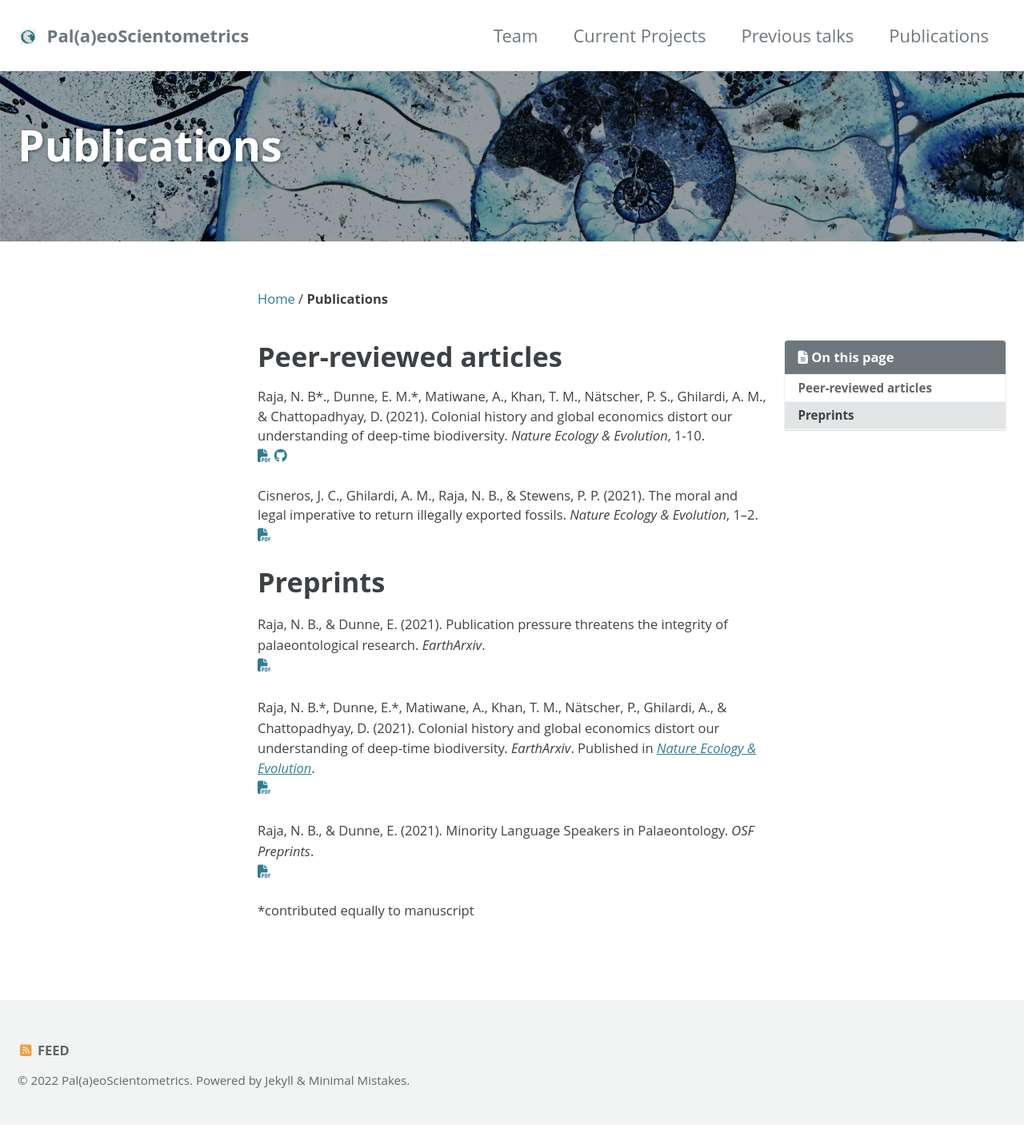
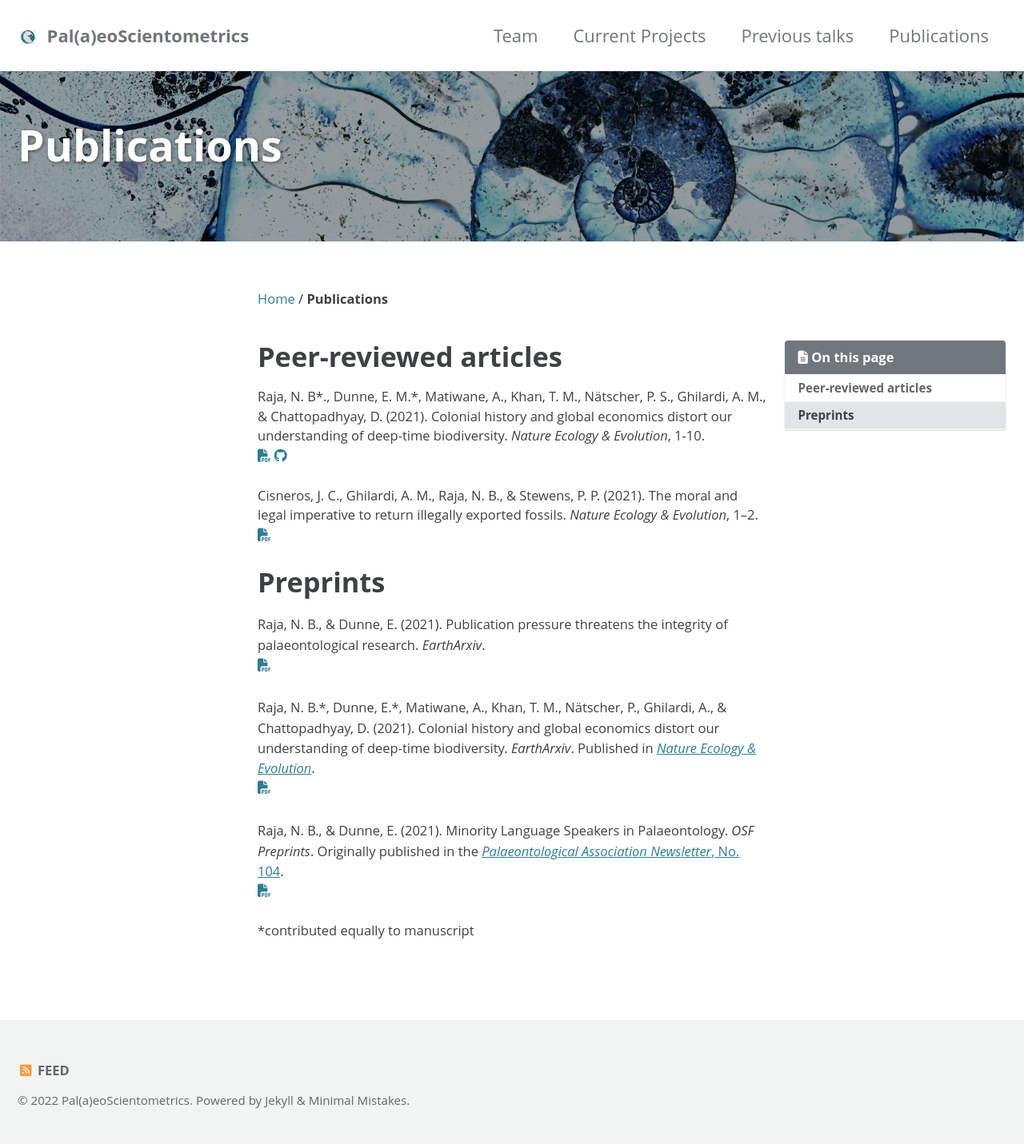
Before and after one commit to paleoscientometric/paleoscientometric.github.io, a Jekyll site: the page built from _pages/publications.md, in a window 1280 px wide. Shown: the whole page at 80% size. Built offline with Jekyll 4.4.1, drawn with Linux system fonts in a browser that asks for light colours; cached includes are drawn as plain includes; nearby versions of some CDN libraries; a style sheet for code colours, icons or effects is not loaded; before the commit the page ends 1407 px from its top, so only the background shows below that.

Commit message:
added link to palass newsletter

```diff
--- a/_pages/publications.md
+++ b/_pages/publications.md
@@ -35,7 +35,7 @@ Cisneros, J. C., Ghilardi, A. M., Raja, N. B., & Stewens, P. P. (2021). The mora
 <br><a href="https://doi.org/10.31223/X5802N" target="blank"><i class="ai ai-doi"></i></a> <a href="https://eartharxiv.org/repository/object/2472/download/5064/" target="blank"><i class="fa fa-file-pdf"></i></a>
 
 <br><br>
-<i class="ai ai-open-access" style="font-size:20px;color:orange"></i> Raja, N. B., & Dunne, E. (2021). Minority Language Speakers in Palaeontology. <em>OSF Preprints</em>.
+<i class="ai ai-open-access" style="font-size:20px;color:orange"></i> Raja, N. B., & Dunne, E. (2021). Minority Language Speakers in Palaeontology. <em>OSF Preprints</em>. Originally published in the <a href="https://www.palass.org/sites/default/files/media/publications/newsletters/number_104/number_104.pdf#page=71" target="blank"><em>Palaeontological Association Newsletter</em>, No. 104</a>.
 <br><a href="https://doi.org/10.31219/osf.io/nzjre" target="blank"><i class="ai ai-doi"></i></a> <a href="https://osf.io/nzjre/download" target="blank"><i class="fa fa-file-pdf"></i></a>
 
 <br><br>
```
